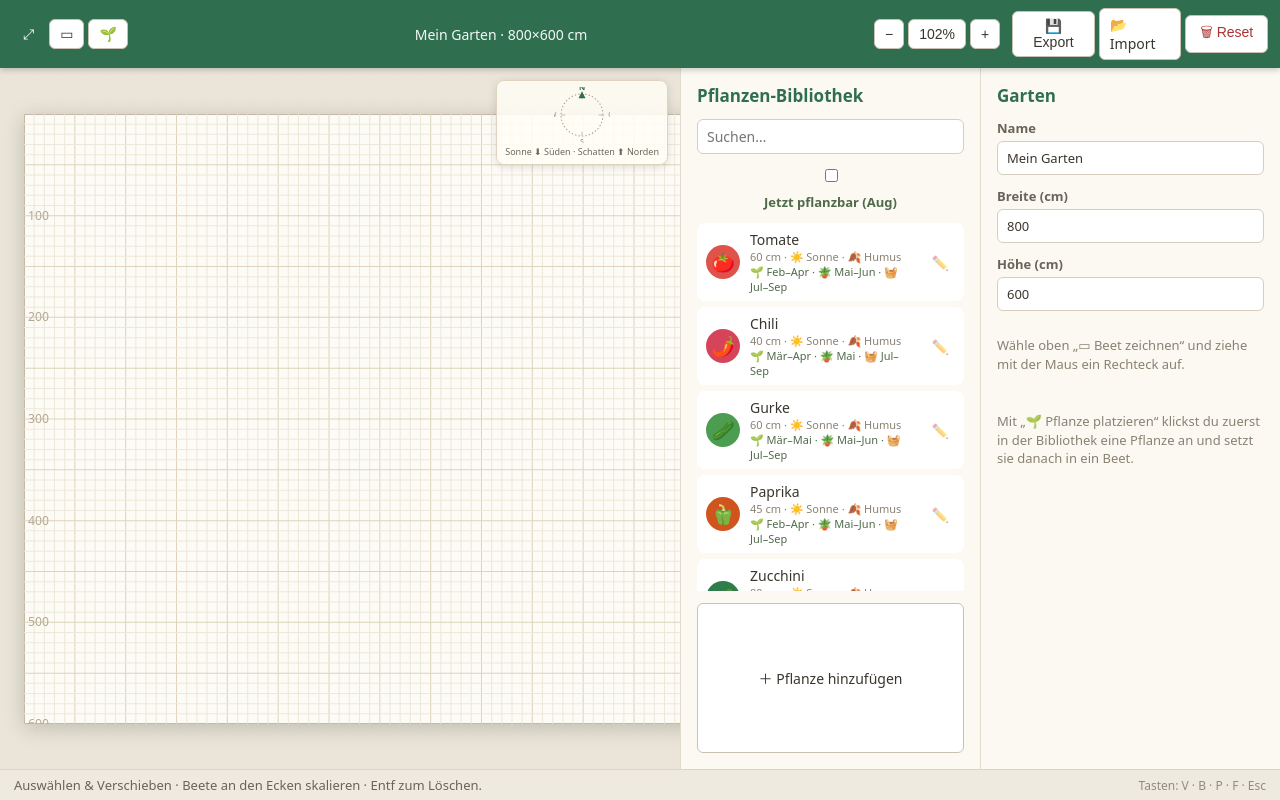
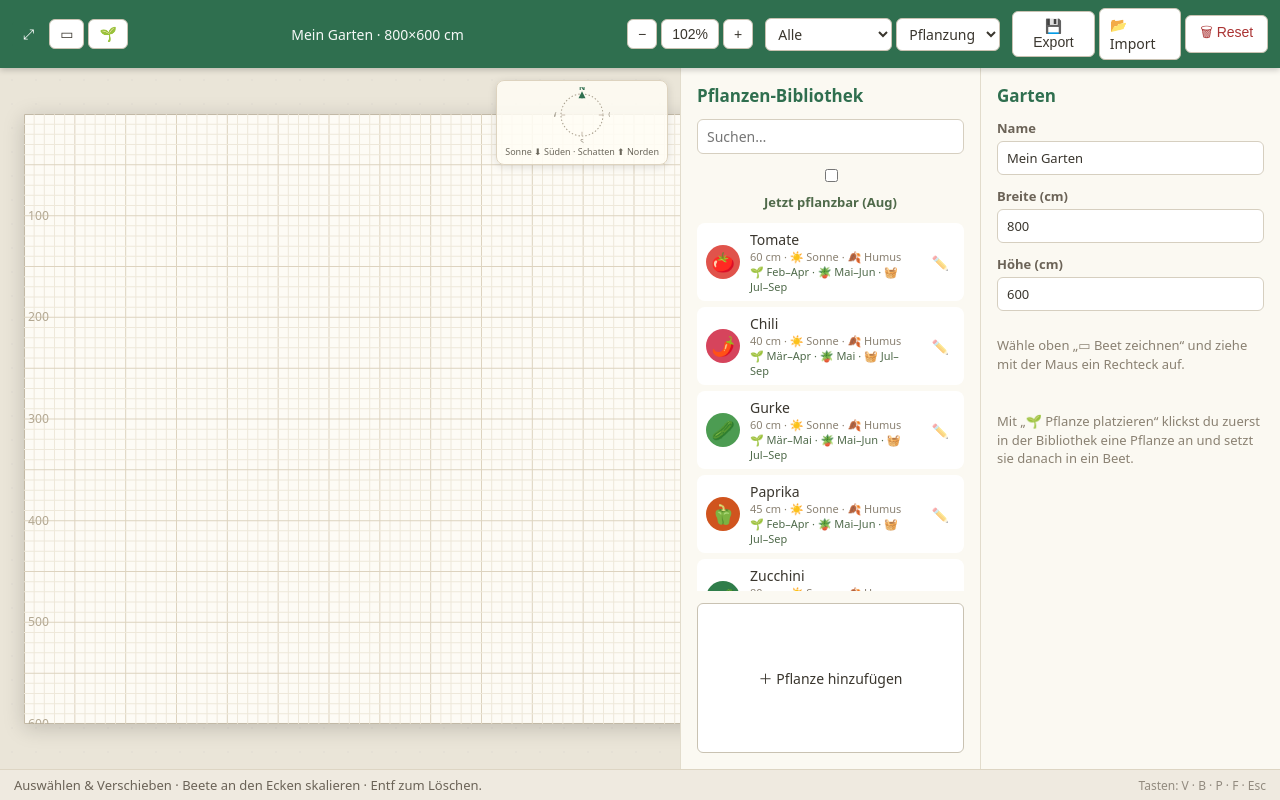
Before and after one commit to Cehir/garden-planner, a React (Vite) app: page / in a window 1280 px wide. Built offline with nearby package versions, Linux system fonts and the light colour scheme.

Commit message:
feat: Saison-Ansicht im Editor (Hervorheben/Dämpfen je Phase + Saison)

```diff
--- a/src/App.tsx
+++ b/src/App.tsx
@@ -1,5 +1,5 @@
 import { useCallback, useEffect, useState } from 'react'
-import type { Plant, Selected, Tool } from './types'
+import type { Phase, Plant, Season, Selected, Tool } from './types'
 import { StoreProvider, useStore, createDefaultState } from './store'
 import Toolbar from './components/Toolbar'
 import Editor from './components/Editor'
@@ -14,6 +14,8 @@ function GardenApp() {
   const [placedPlant, setPlacedPlant] = useState<Plant | null>(null)
   const [zoom, setZoom] = useState(0.6)
   const [fitZoom, setFitZoom] = useState(0.6)
+  const [season, setSeason] = useState<Season>('all')
+  const [phase, setPhase] = useState<Phase>('plant')
 
   useEffect(() => {
     const h = Math.max(
@@ -120,6 +122,10 @@ function GardenApp() {
         onExport={handleExport}
         onImport={handleImport}
         onReset={handleReset}
+        season={season}
+        onSeason={setSeason}
+        phase={phase}
+        onPhase={setPhase}
       />
       <div className="main">
         <Editor
@@ -128,6 +134,8 @@ function GardenApp() {
           onSelect={setSelected}
           placedPlant={placedPlant}
           zoom={zoom}
+          season={season}
+          phase={phase}
         />
         <PlantLibrary placedPlant={placedPlant} onPick={setPlacedPlant} tool={tool} />
         <BedDetails selected={selected} onClearSelection={() => setSelected(null)} />
--- a/src/components/Editor.tsx
+++ b/src/components/Editor.tsx
@@ -1,9 +1,10 @@
 import { useMemo, useRef, useState } from 'react'
 import type { PointerEvent as ReactPointerEvent } from 'react'
-import type { Bed, PlacedPlant, Plant, Selected, Tool } from '../types'
+import type { Bed, Phase, PlacedPlant, Plant, Season, Selected, Tool } from '../types'
 import { useStore } from '../store'
 import { snap, uid } from '../utils'
 import { computeConflicts, shadowPolygon } from '../shadow'
+import { phaseMatchesSeason } from '../seasons'
 
 const SNAP = 10
 const MIN_SIZE = 20
@@ -48,6 +49,8 @@ interface EditorProps {
   onSelect: (sel: Selected | null) => void
   placedPlant: Plant | null
   zoom: number
+  season: Season
+  phase: Phase
 }
 
 function hitTest(x: number, y: number, rect: { x: number; y: number; w: number; h: number }) {
@@ -98,7 +101,7 @@ function nearHandle(
   return null
 }
 
-export default function Editor({ tool, selected, onSelect, placedPlant, zoom }: EditorProps) {
+export default function Editor({ tool, selected, onSelect, placedPlant, zoom, season, phase }: EditorProps) {
   const { state, dispatch } = useStore()
   const svgRef = useRef<SVGSVGElement>(null)
   const dragRef = useRef<DragState | null>(null)
@@ -473,8 +476,26 @@ export default function Editor({ tool, selected, onSelect, placedPlant, zoom }:
             const cy = bed.y + p.y * bed.h
             const r = p.size / 2
             const isSel = selectedPlaced?.id === p.id
+            const dimmed = season !== 'all' && plant ? !phaseMatchesSeason(plant, phase, season) : false
+            const highlighted = season !== 'all' && plant ? phaseMatchesSeason(plant, phase, season) : false
             return (
-              <g key={p.id} className={isSel ? 'plant selected' : 'plant'}>
+              <g
+                key={p.id}
+                className={isSel ? 'plant selected' : 'plant'}
+                style={{ opacity: dimmed ? 0.3 : 1 }}
+              >
+                {highlighted && (
+                  <circle
+                    cx={cx}
+                    cy={cy}
+                    r={r + 6}
+                    fill="none"
+                    stroke="#2f6f4f"
+                    strokeWidth={3}
+                    strokeDasharray="4 3"
+                    pointerEvents="none"
+                  />
+                )}
                 <circle
                   cx={cx}
                   cy={cy}
--- a/src/components/Toolbar.tsx
+++ b/src/components/Toolbar.tsx
@@ -1,5 +1,6 @@
 import type { ChangeEvent } from 'react'
-import type { Tool } from '../types'
+import type { Phase, Season, Tool } from '../types'
+import { PHASE_LABELS, SEASON_LABELS } from '../seasons'
 import { useStore } from '../store'
 
 interface ToolbarProps {
@@ -11,6 +12,10 @@ interface ToolbarProps {
   onExport: () => void
   onImport: (file: File) => void
   onReset: () => void
+  season: Season
+  onSeason: (s: Season) => void
+  phase: Phase
+  onPhase: (p: Phase) => void
 }
 
 export default function Toolbar({
@@ -22,6 +27,10 @@ export default function Toolbar({
   onExport,
   onImport,
   onReset,
+  season,
+  onSeason,
+  phase,
+  onPhase,
 }: ToolbarProps) {
   const { state } = useStore()
 
@@ -79,6 +88,33 @@ export default function Toolbar({
       </div>
 
       <div className="toolbar-group">
+        <select
+          className="tool select"
+          value={season}
+          onChange={(e) => onSeason(e.target.value as Season)}
+          title="Saison-Filter für den Plan"
+        >
+          {(Object.keys(SEASON_LABELS) as Season[]).map((s) => (
+            <option key={s} value={s}>
+              {SEASON_LABELS[s]}
+            </option>
+          ))}
+        </select>
+        <select
+          className="tool select"
+          value={phase}
+          onChange={(e) => onPhase(e.target.value as Phase)}
+          title="Phase: Aussaat, Pflanzung oder Ernte"
+        >
+          {(Object.keys(PHASE_LABELS) as Phase[]).map((ph) => (
+            <option key={ph} value={ph}>
+              {PHASE_LABELS[ph]}
+            </option>
+          ))}
+        </select>
+      </div>
+
+      <div className="toolbar-group">
         <button type="button" className="tool wide" onClick={onExport} title="Plan als JSON-Datei speichern">
           💾 Export
         </button>
```
